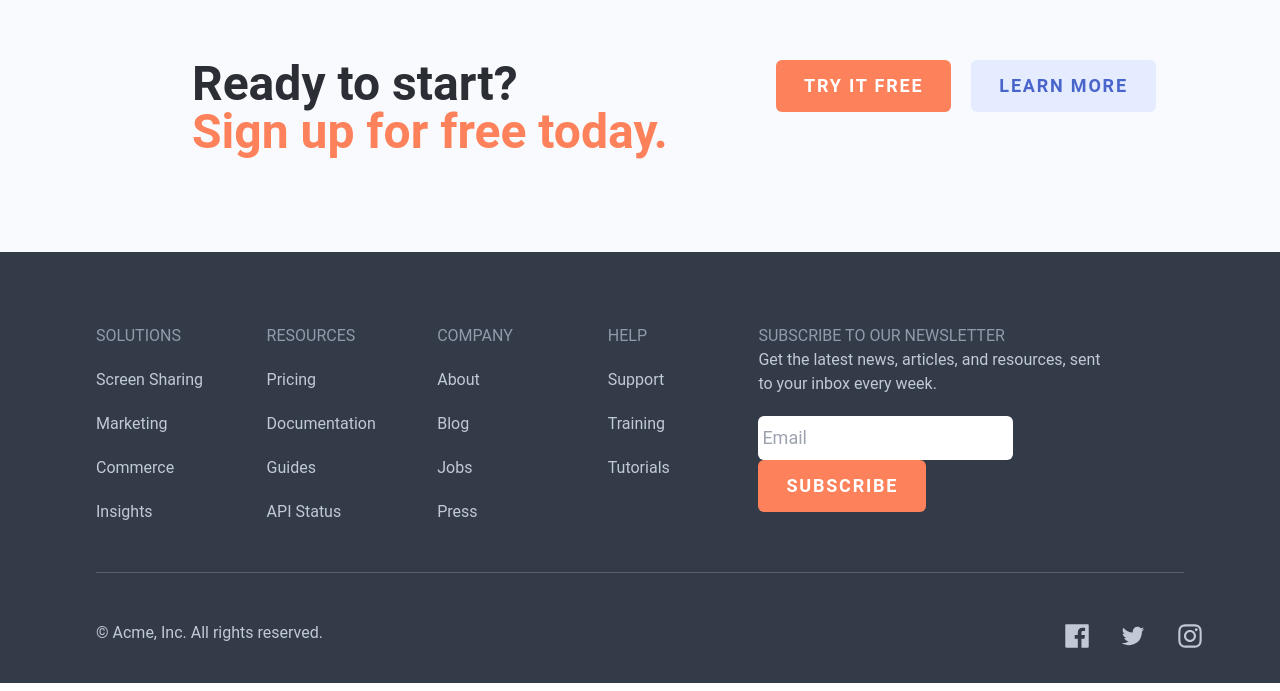
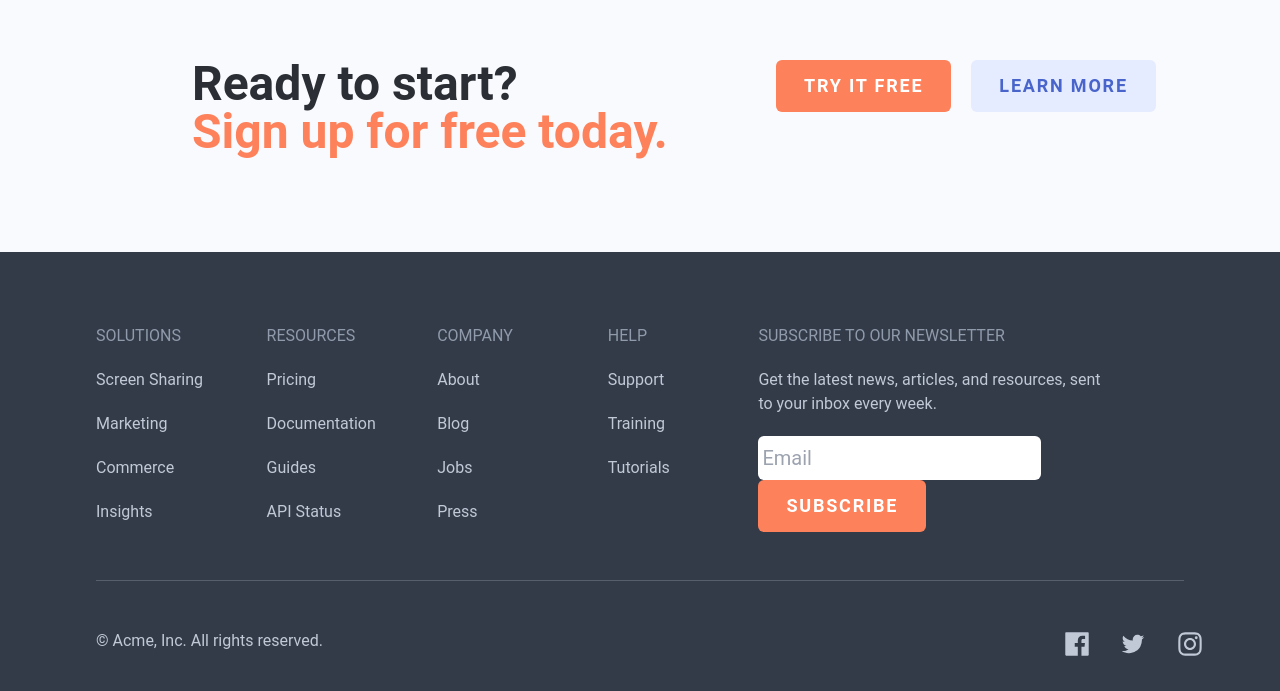
Before and after one commit to thegirlyoucallryan/ionic-coding-challenge, a Next.js app: page / in a window 1280 px wide. Shown: the part 1472-2163 px from the top of the page. Built offline with nearby package versions, Linux system fonts and the light colour scheme.

Commit message:
hero tab

```diff
--- a/components/Footer.js
+++ b/components/Footer.js
@@ -41,11 +41,11 @@ export default function Footer(){
         {/* right footer column */}
 
         <div className="col-span-3 mt-10">
-                    <h1 className="uppercase text-foot-col-head">Subscribe to our newsletter</h1>
-                    <h2 className="mb-5 text-foot-col-p">Get the latest news, articles, and resources, sent to your inbox every week.</h2>
+                    <h1 className="uppercase text-foot-col-head mb-5">Subscribe to our newsletter</h1>
+                    <h2 className="mb-5 text-foot-col-p">Get the latest news, articles, and resources, sent <br/> to your inbox every week.</h2>
 
                     <div className="inline-block">
-                    <input className="px-1 p-2 rounded-md mr-5 text-xs sm:text-lg" placeholder="Email"/>
+                    <input className="px-1 p-2 rounded-md mr-5 text-xs sm:text-xl" placeholder="Email"/>
                     <ButtonOrange>Subscribe</ButtonOrange>
             </div>
             </div>
--- a/pages/index.js
+++ b/pages/index.js
@@ -17,7 +17,7 @@ export default function Home() {
 
 
     <Layout>
-        <Hero></Hero>
+        <Hero/>
         <FeaturesSection/>
         <CallToAction/>
       </Layout>
```
